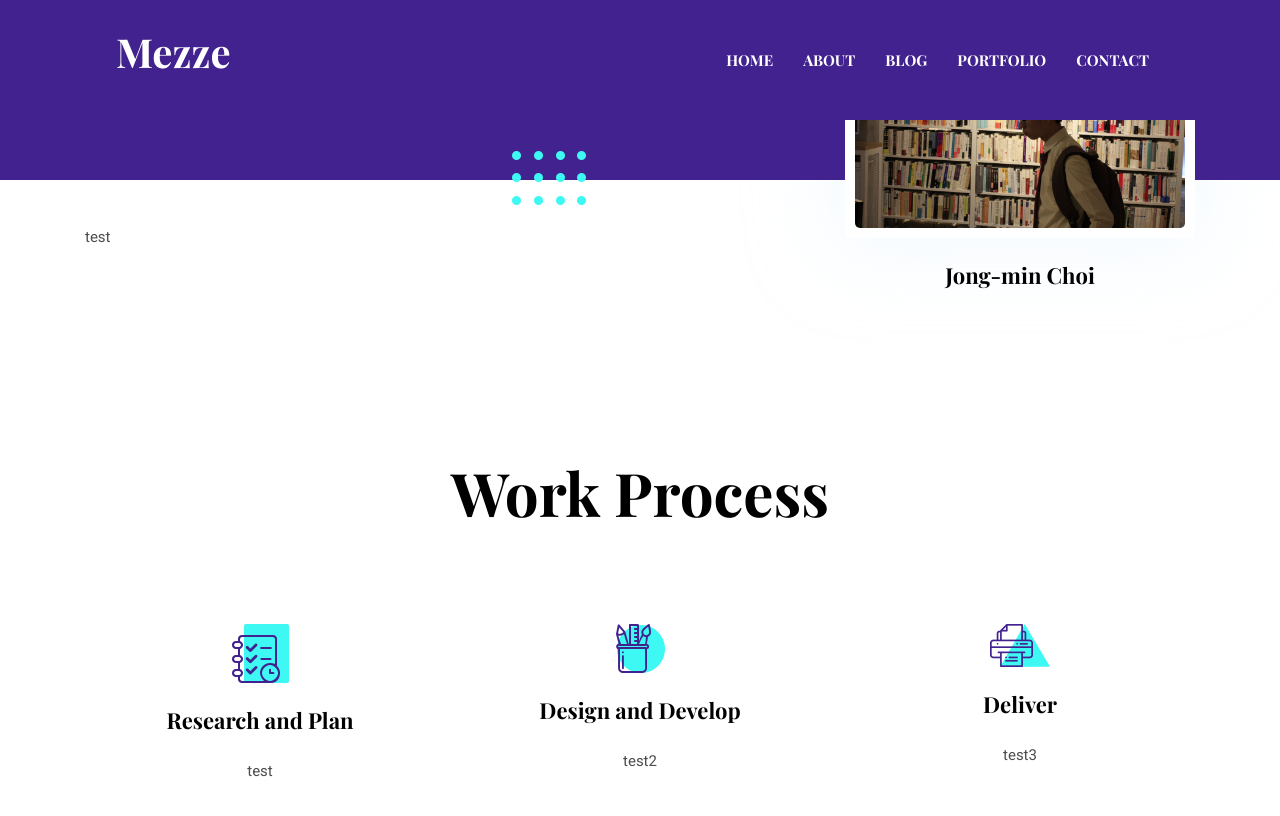
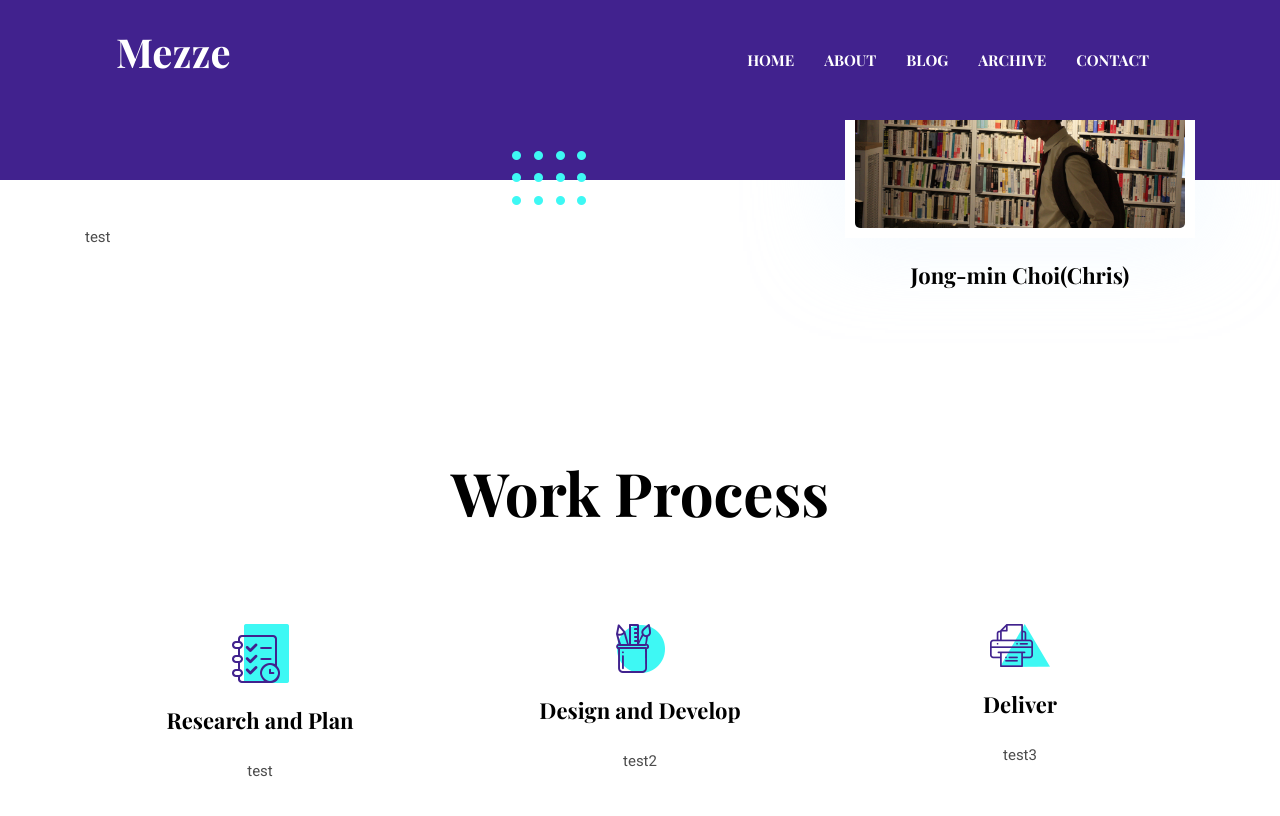
Before and after one commit to JEJUCE/JEJUCE.github.io, a Jekyll site: the page built from _pages/about.md, in a window 1280 px wide and 900 px high, scrolled down 344 px. Shown: the top 816 px of the window. Built offline with Jekyll 4.4.1, drawn with Linux system fonts in a browser that asks for light colours.

Commit message:
no message

```diff
--- a/_data/settings.yml
+++ b/_data/settings.yml
@@ -14,7 +14,7 @@ copyright: Copyright &copy; 2020 Designed by)
 menu:
   - { name: About, link: "/about" }
   - { name: Blog, link: "/blog" }
-  - { name: Portfolio, link: "/portfolio" }
+  - { name: Archive, link: "/portfolio" }
   - { name: Contact, link: "/contact" }
 
 #-------------------------------
--- a/_layouts/about.html
+++ b/_layouts/about.html
@@ -32,7 +32,7 @@ layout: default
           <img src="{{ site.baseurl }}/{{ page.image }}" alt="{{ page.author }}" class="img-fluid w-100 rounded-lg border-thick border-white">
         </div>
 
-        <h4>{{"Jong-min Choi"}}</h4>
+        <h4>{{"Jong-min Choi(Chris)"}}</h4>
       </div>
     </div>
   </div>
```
Also changed, not shown: assets/images/portfolio/item-2.png (deleted), assets/images/portfolio/item-3.png (deleted), 3 other files.
